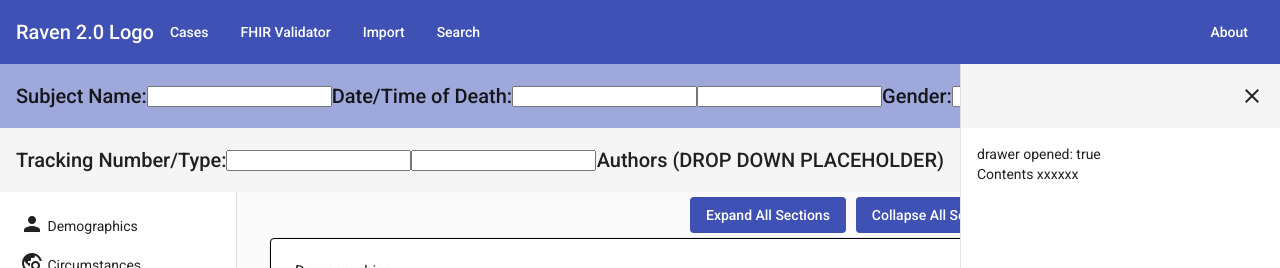
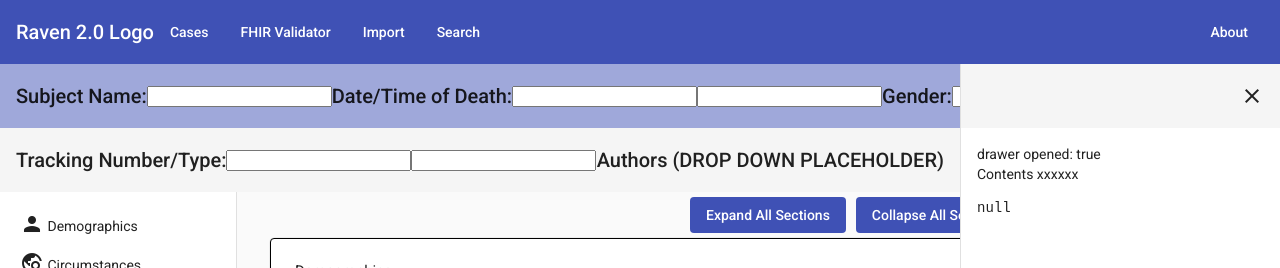
Before and after one commit to MortalityReporting/raven-dashboard, an Angular app: page /cases/summary/1 in a window 1280 px wide. Shown: the top 268 px of the page. Built offline with nearby package versions, Linux system fonts and the light colour scheme; no server answers.

Commit message:
Added fhirResource provider

```diff
--- a/src/app/components/pages/case-container/case-container.component.html
+++ b/src/app/components/pages/case-container/case-container.component.html
@@ -13,7 +13,9 @@
 
     <div class="main contents">
       drawer opened: {{drawer.opened}}
-      <div>Contents xxxxxx</div>
+      <div>Contents xxxxxx
+        <pre>{{ fhirResource$ | async | json }}</pre>
+      </div>
       <div style="height: 1000px">&nbsp;</div>
     </div>
 
--- a/src/app/components/pages/case-container/case-container.component.ts
+++ b/src/app/components/pages/case-container/case-container.component.ts
@@ -2,6 +2,9 @@ import {AfterViewInit, Component, OnInit, ViewChild} from '@angular/core';
 import {ActivatedRoute} from "@angular/router";
 import {MatDrawer} from "@angular/material/sidenav";
 import {FhirExplorerDrawerService} from "../../../service/fhir-explorer-drawer.service";
+import {FhirResourceProviderService} from "../../../service/fhir-resource-provider.service";
+import {Observable} from "rxjs";
+import {FhirResource} from "../../../model/fhir/fhir.resource";
 
 
 @Component({
@@ -13,10 +16,16 @@ export class CaseContainerComponent implements OnInit, AfterViewInit {
 
   @ViewChild('resultViewerSidenav') public drawer: MatDrawer;
 
+  JSON: any; // TODO: For Testing, remove.
+  fhirResource$: Observable<FhirResource>; // TODO: For Testing, remove.
+
   constructor(private route: ActivatedRoute,
-              private fhirExplorerDrawerService: FhirExplorerDrawerService
-
-  ) { }
+              private fhirExplorerDrawerService: FhirExplorerDrawerService,
+              private fhirResourceProvider: FhirResourceProviderService
+  ) {
+    this.JSON = JSON; // TODO: For Testing, remove.
+    this.fhirResource$ = this.fhirResourceProvider.fhirResource$; // TODO: For Testing, remove.
+  }
 
   ngOnInit(): void {
     let subjectId = this.route.snapshot.params['id'];
--- a/src/app/components/pages/case-summary/case-summary.component.html
+++ b/src/app/components/pages/case-summary/case-summary.component.html
@@ -32,8 +32,8 @@
     <div class="container">
       <div class="section-button-wrapper">
         <span class="content-spacer"></span>
-        <button mat-flat-button color="primary" (click)="accordian.openAll()">Expand All Sections</button>
-        <button mat-flat-button color="primary" (click)="accordian.closeAll()">Collapse All Sections</button>
+        <button mat-flat-button color="primary" (click)="accordion.openAll()">Expand All Sections</button>
+        <button mat-flat-button color="primary" (click)="accordion.closeAll()">Collapse All Sections</button>
         <span class="content-spacer"></span>
       </div>
       <mat-accordion multi>
--- a/src/app/components/pages/case-summary/case-summary.component.ts
+++ b/src/app/components/pages/case-summary/case-summary.component.ts
@@ -14,7 +14,7 @@ import {MatAccordion} from "@angular/material/expansion";
   styleUrls: ['./case-summary.component.css']
 })
 export class CaseSummaryComponent implements OnInit {
-  @ViewChild(MatAccordion) accordian: MatAccordion;
+  @ViewChild(MatAccordion) accordion: MatAccordion;
 
   caseHeader$: Observable<CaseHeader>;
   caseSummary$: Observable<CaseSummary>;
--- /dev/null
+++ b/src/app/model/fhir/fhir.resource.ts
@@ -0,0 +1,2 @@
+export class FhirResource {
+}
--- a/src/app/service/document-handler.service.ts
+++ b/src/app/service/document-handler.service.ts
@@ -14,6 +14,7 @@ import {
   Obs_MannerOfDeath,
   Obs_TobaccoUseContributedToDeath
 } from "../model/mdi/profile.list"
+import {FhirResourceProviderService} from "./fhir-resource-provider.service";
 
 @Injectable({
   providedIn: 'root'
@@ -28,7 +29,7 @@ export class DocumentHandlerService {
   private caseSummary = new Subject<CaseSummary>();
   caseSummary$ = this.caseSummary.asObservable();
 
-  constructor(private http: HttpClient, private decedentService: DecedentService, private terminologyService: TerminologyHandlerService) {}
+  constructor(private http: HttpClient, private fhirResourceProvider: FhirResourceProviderService, private decedentService: DecedentService, private terminologyService: TerminologyHandlerService) {}
 
   getDocumentBundle(compositionId: string) {
     return this.http.get(this.decedentService.getFhirServerBaseURL() + "Composition/" + compositionId + "/$document").pipe(
@@ -39,6 +40,7 @@ export class DocumentHandlerService {
         let patientResource = this.findResourceById(documentBundle, this.subjectId);
         this.caseHeader.next(this.createCaseHeader(documentBundle, patientResource, compositionResource));
         this.caseSummary.next(this.createCaseSummary(documentBundle, patientResource, compositionResource));
+        this.fhirResourceProvider.setSelectedFhirResource(documentBundle);
       })
     );
   }
--- /dev/null
+++ b/src/app/service/fhir-resource-provider.service.ts
@@ -0,0 +1,23 @@
+import { Injectable } from '@angular/core';
+import {Subject} from "rxjs";
+import {DocumentHandlerService} from "./document-handler.service";
+import {FhirResource} from "../model/fhir/fhir.resource";
+
+@Injectable({
+  providedIn: 'root'
+})
+export class FhirResourceProviderService {
+
+  private fhirResource = new Subject<FhirResource>();
+  fhirResource$ = this.fhirResource.asObservable();
+
+  constructor() {
+
+  }
+
+  setSelectedFhirResource(fhirResource: any) {
+    console.log("Setting Selected FHIR Resource...");
+    console.log(fhirResource);
+    this.fhirResource.next(fhirResource);
+  }
+}
```
Also changed, not shown: 1 other file (tests, documents, lock files or other folders).
